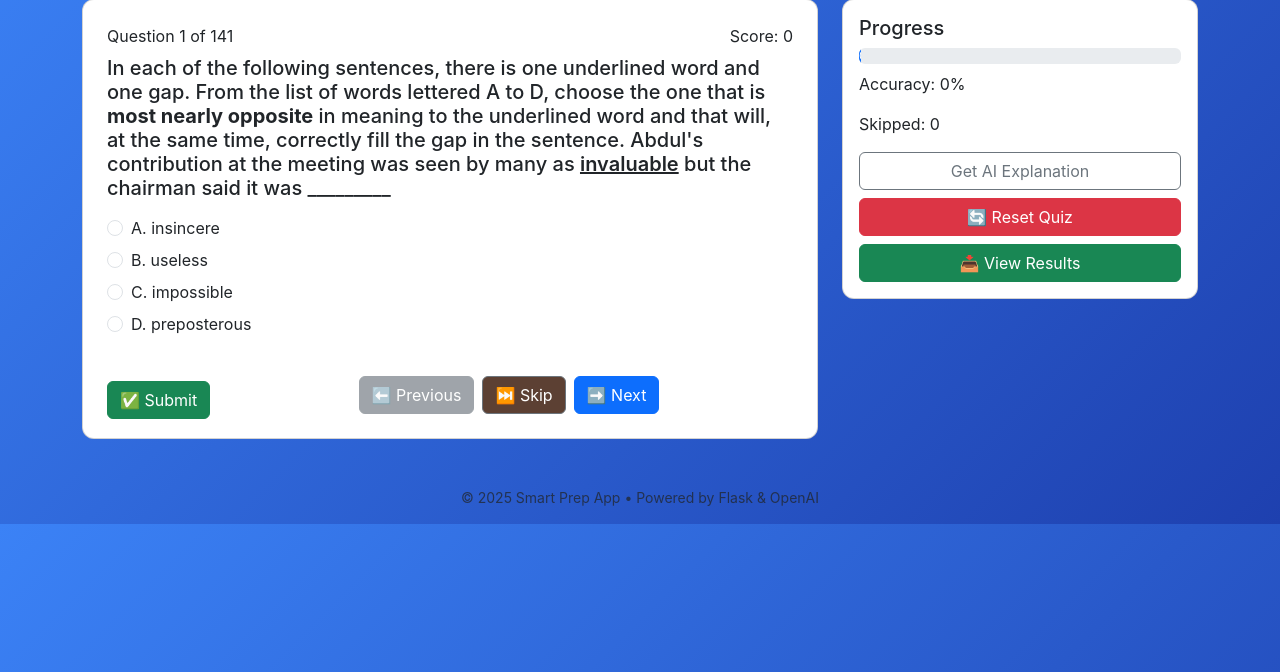
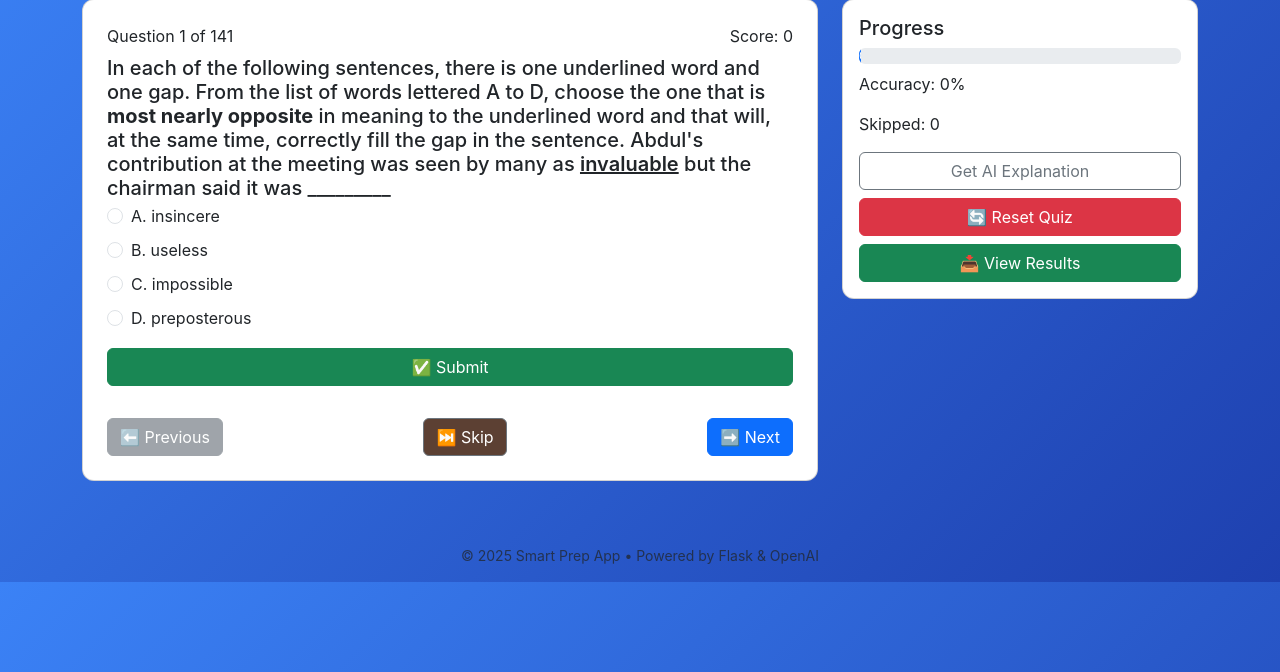
Before and after one commit to ebukaxyrus/waecflask, a Flask app: page /quiz in a window 1280 px wide. Shown: the part 128-800 px from the top of the page. Run offline with Flask 3, Linux system fonts and the light colour scheme.

Commit message:
Update question.html

```diff
--- a/templates/question.html
+++ b/templates/question.html
@@ -9,7 +9,7 @@
 
 <div class="row">
   <div class="col-md-8">
-    <div class="card p-4">
+    <div class="card p-4 mb-3">
       <div class="d-flex justify-content-between align-items-center mb-2">
         <div>Question {{ idx + 1 }} of {{ total }}</div>
         <div>Score: {{ score }}</div>
@@ -23,13 +23,13 @@
       </div>
       {% endif %}
 
-      <h5 class="mb-3">{{ q['Question']|safe }}</h5>
+      <h5 class="mb-1">{{ q['Question']|safe }}</h5>
 
       <form method="POST" action="{{ url_for('action') }}">
         <input type="hidden" name="action" value="submit">
-        <div class="mb-3">
+        <div class="d-flex flex-column gap-2">
           {% for key, opt_text in display_opts.items() %}
-            <div class="form-check mb-2">
+          <div class="form-check">
             <input
               class="form-check-input"
               type="radio"
@@ -45,25 +45,31 @@
           </div>
           {% endfor %}
         </div>
-        <button class="btn btn-success door">✅ Submit</button>
+        <button class="btn btn-success door w-100 mb-3 mt-3">✅ Submit</button>
       </form>
 
       <!-- Navigation Buttons -->
-     <div class="d-flex gap-2 flex-wrap doe w-100 px-2 justify-content-center align-items-center">
+      <div class="d-flex gap-2 flex-wrap justify-content-between align-items-center mt-3">
+        <div>
           <form method="POST" action="{{ url_for('action') }}">
             <input type="hidden" name="action" value="prev">
-          <button class="btn btn-secondary far" {% if idx == 0 %}disabled{% endif %}>⬅️ Previous</button>
+            <button class="btn btn-secondary far w-100" {% if idx == 0 %}disabled{% endif %}>⬅️ Previous</button>
           </form>
+        </div>
 
+        <div>
           <form method="POST" action="{{ url_for('action') }}">
             <input type="hidden" name="action" value="skip">
-          <button class="btn btn-secondary fare">⏭️ Skip</button>
+            <button class="btn btn-secondary fare w-100">⏭️ Skip</button>
           </form>
+        </div>
 
+        <div>
           <form method="POST" action="{{ url_for('action') }}">
             <input type="hidden" name="action" value="next">
-          <button class="btn btn-primary" {% if idx + 1 >= total %}disabled{% endif %}>➡️ Next</button>
+            <button class="btn btn-primary w-100" {% if idx + 1 >= total %}disabled{% endif %}>➡️ Next</button>
           </form>
+        </div>
       </div>
 
       {% if session.show_explanation %}
@@ -88,7 +94,7 @@
     <div class="card p-3 mb-3">
       <h5>Progress</h5>
       <div class="progress mb-2">
-        <div class="progress-bar" role="progressbar" style="width: {{ progress }}%;">
+        <div class="progress-bar" role="progressbar" style="width: {{ progress|round(1) }}%;">
           {{ progress|round(1) }}%
         </div>
       </div>
```
Lines whose indentation alone changed are shown as unchanged.
